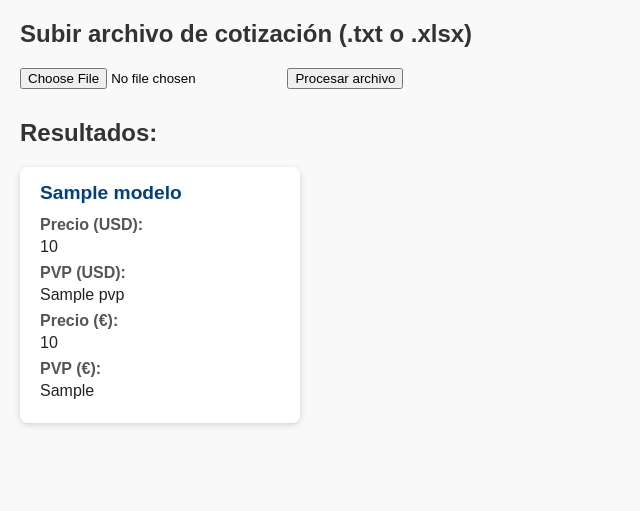
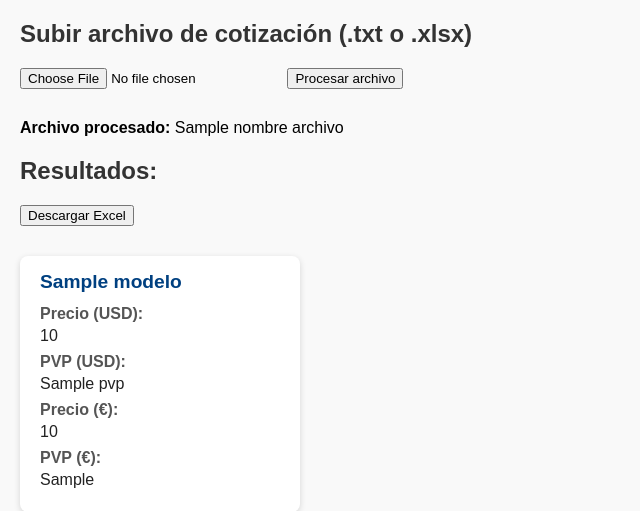
Before and after one commit to Miguelhref/precios_martin, a Flask app: template templates/index.html in a window 1280 px wide. Shown: the top 511 px of the page, without its empty margins (0-640 px from the left). Run offline with Flask 3, Linux system fonts and the light colour scheme; the template is opened without the code that fills it: most values are stand-ins (such as "Sample title", 1, 10 or a date in 2020).

Commit message:
con descarga excel

```diff
--- a/app.py
+++ b/app.py
@@ -1,11 +1,16 @@
-from flask import Flask, render_template, request
+from flask import Flask, render_template, request, send_file
 import re
 from forex_python.converter import CurrencyRates
 import openpyxl
 import io
+import tempfile
 
 app = Flask(__name__)
 currency = CurrencyRates()
+
+resultados_exportables = []  # para guardar datos exportables
+excel_tempfile = None  # para almacenar archivo temporal
+
 
 def parse_line(line, usd_to_eur):
     # Extraer modelo y primer precio base para fallback
@@ -120,8 +125,11 @@ def parse_line(line, usd_to_eur):
 
 @app.route("/", methods=["GET", "POST"])
 def index():
+    global resultados_exportables, excel_tempfile
     resultados = []
     error = None
+    nombre_archivo = None
+
     if request.method == "POST":
         try:
             usd_to_eur = currency.get_rate('USD', 'EUR')
@@ -130,7 +138,9 @@ def index():
 
         file = request.files.get("file")
         if file:
-            filename = file.filename.lower()
+            filename = file.filename
+            nombre_archivo = filename
+            filename = filename.lower()
 
             if filename.endswith(".txt"):
                 lines = file.read().decode("utf-8").splitlines()
@@ -182,14 +192,48 @@ def index():
                 lines = []
 
             if not error:
+                resultados_exportables = []
                 for line in lines:
                     if "$" in line:
                         parsed = parse_line(line, usd_to_eur)
                         if parsed:
                             resultados.append(parsed)
+                            if parsed["is_multiple"]:
+                                for i in range(len(parsed["precio_list"])):
+                                    resultados_exportables.append({
+                                        "modelo": parsed["modelo"],
+                                        "precio": parsed["precio_list"][i],
+                                        "pvp": parsed["pvp_list"][i],
+                                        "precio_eur": parsed["precio_eur_list"][i],
+                                        "pvp_eur": parsed["pvp_eur_list"][i],
+                                    })
+                            else:
+                                resultados_exportables.append({
+                                    "modelo": parsed["modelo"],
+                                    "precio": parsed["precio"],
+                                    "pvp": parsed["pvp"],
+                                    "precio_eur": parsed["precio_eur"],
+                                    "pvp_eur": parsed["pvp_eur"],
+                                })
 
-    return render_template("index.html", resultados=resultados, error=error)
+                # Guardar Excel temporalmente
+                wb = openpyxl.Workbook()
+                ws = wb.active
+                ws.append(["Modelo", "Precio (USD)", "PVP (USD)", "Precio (€)", "PVP (€)"])
+                for r in resultados_exportables:
+                    ws.append([r["modelo"], r["precio"], r["pvp"], r["precio_eur"], r["pvp_eur"]])
+                tmp = tempfile.NamedTemporaryFile(delete=False, suffix=".xlsx")
+                wb.save(tmp.name)
+                excel_tempfile = tmp.name
 
+    return render_template("index.html", resultados=resultados, error=error, nombre_archivo=nombre_archivo)
+
+@app.route("/download")
+def download_excel():
+    global excel_tempfile
+    if excel_tempfile:
+        return send_file(excel_tempfile, as_attachment=True, download_name="resultados.xlsx")
+    return "No hay archivo disponible para descargar."
 
 if __name__ == "__main__":
     app.run(debug=True)
--- a/templates/index.html
+++ b/templates/index.html
@@ -68,13 +68,21 @@
   <input type="file" name="file" accept=".txt,.xlsx" required />
   <input type="submit" value="Procesar archivo" />
 </form>
+{% if nombre_archivo %}
+<p><strong>Archivo procesado:</strong> {{ nombre_archivo }}</p>
+{% endif %}
 
 {% if error %}
 <p style="color: red;">{{ error }}</p>
 {% endif %}
 
 {% if resultados %}
+
 <h2>Resultados:</h2>
+<form method="get" action="/download">
+  <button type="submit">Descargar Excel</button>
+</form>
+
 <div class="cards-container">
   {% for r in resultados %}
   <div class="card">
```
